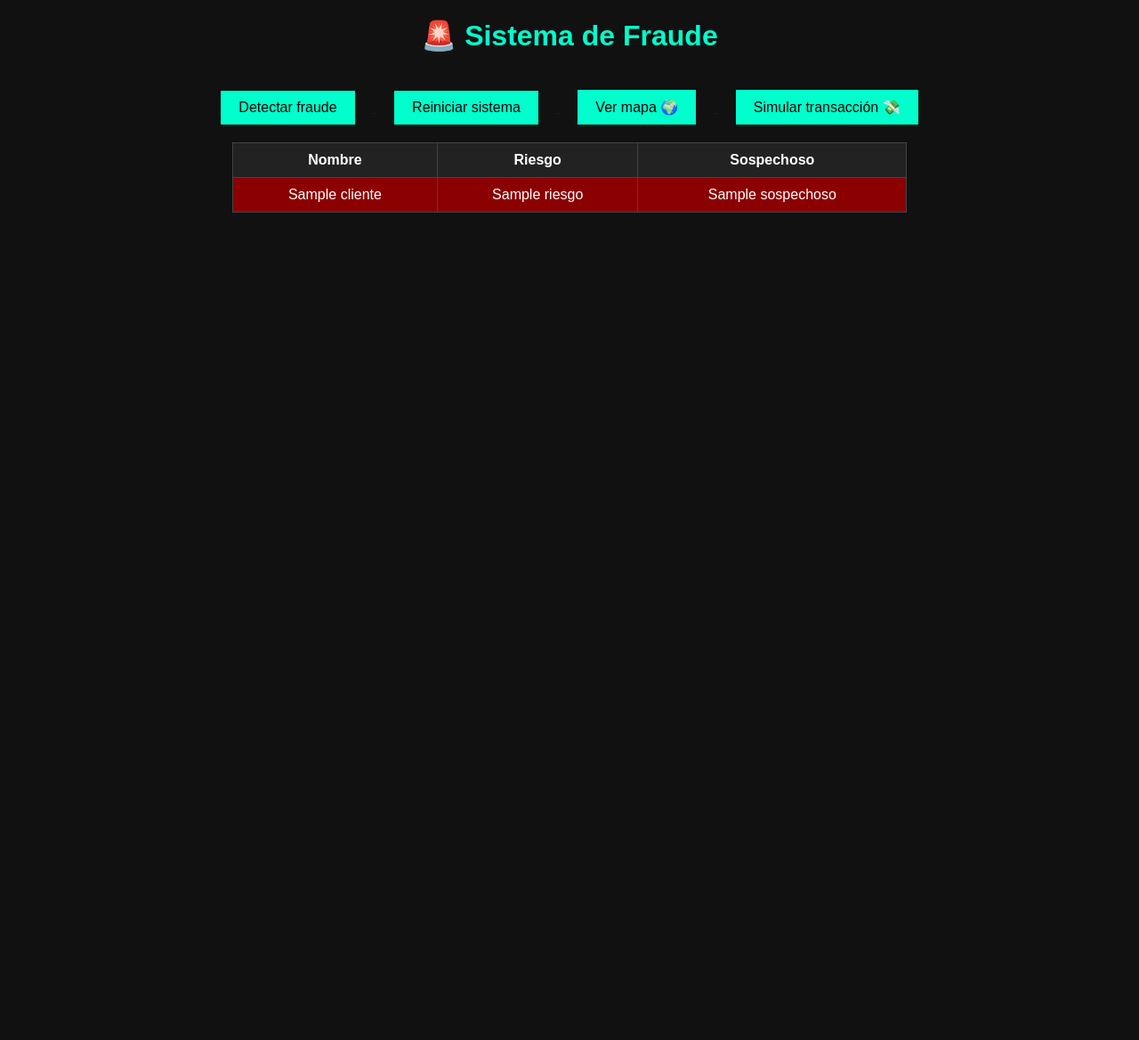
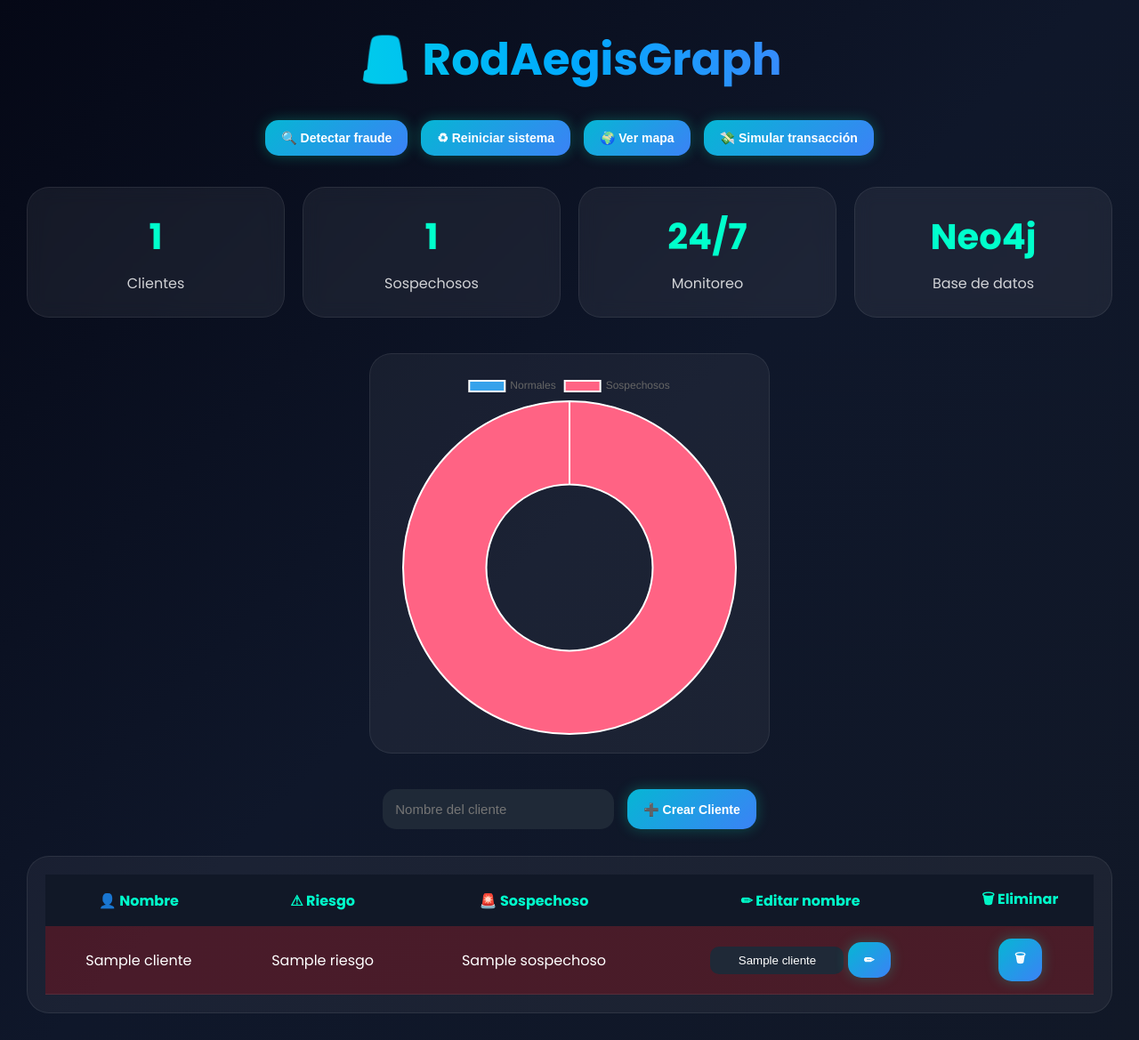
Before and after one commit to rods19240-stack/RodAegisGraph, a Flask app: template templates/index.html in a window 1280 px wide. Shown: the whole page at 89% size. Before the commit the page ends 239 px from the top, so only its background shows below. Run offline with Flask 3, Linux system fonts and the light colour scheme; the template is opened without the code that fills it: most values are stand-ins (such as "Sample title", 1, 10 or a date in 2020).

Commit message:
Actualizacion BD

```diff
--- a/templates/index.html
+++ b/templates/index.html
@@ -1,57 +1,522 @@
 <!DOCTYPE html>
-<html>
+<html lang="es">
 <head>
-    <title>RodAegisGraph</title>
+
+<meta charset="UTF-8">
+
+<meta name="viewport" content="width=device-width, initial-scale=1.0">
+
+<title>RodAegisGraph | Dashboard</title>
+
+<script src="https://cdn.jsdelivr.net/npm/chart.js"></script>
+
+<link rel="preconnect" href="https://fonts.googleapis.com">
+
+<link href="https://fonts.googleapis.com/css2?family=Poppins:wght@300;400;500;600;700&display=swap" rel="stylesheet">
+
 <style>
-        body { font-family: Arial; background: #111; color: white; text-align: center; }
-        h1 { color: #00ffcc; }
-        table { margin: auto; border-collapse: collapse; width: 60%; }
-        th, td { padding: 10px; border: 1px solid #444; }
-        th { background: #222; }
-        .sospechoso { background: #8b0000; } /* rojo */
-        button {
-            margin: 20px;
-            padding: 10px 20px;
-            font-size: 16px;
-            background: #00ffcc;
-            border: none;
-            cursor: pointer;
+
+*{
+    margin:0;
+    padding:0;
+    box-sizing:border-box;
 }
+
+body{
+
+    font-family:'Poppins',sans-serif;
+
+    background:
+    linear-gradient(
+    135deg,
+    #050816,
+    #0f172a,
+    #111827);
+
+    color:white;
+
+    min-height:100vh;
+
+    padding:30px;
+}
+
+/* TITULO */
+
+h1{
+
+    text-align:center;
+
+    font-size:50px;
+
+    margin-bottom:30px;
+
+    background:
+    linear-gradient(
+    90deg,
+    #00ffcc,
+    #00aaff,
+    #8b5cf6);
+
+    -webkit-background-clip:text;
+
+    -webkit-text-fill-color:transparent;
+}
+
+/* BOTONES */
+
+.botones{
+
+    display:flex;
+
+    justify-content:center;
+
+    flex-wrap:wrap;
+
+    gap:15px;
+
+    margin-bottom:35px;
+}
+
+button{
+
+    padding:12px 18px;
+
+    border:none;
+
+    border-radius:15px;
+
+    font-size:14px;
+
+    font-weight:600;
+
+    cursor:pointer;
+
+    color:white;
+
+    background:
+    linear-gradient(
+    135deg,
+    #06b6d4,
+    #3b82f6);
+
+    transition:0.3s;
+
+    box-shadow:
+    0 0 15px rgba(0,255,200,0.25);
+}
+
+button:hover{
+
+    transform:
+    translateY(-4px)
+    scale(1.05);
+}
+
+/* DASHBOARD */
+
+.dashboard{
+
+    display:grid;
+
+    grid-template-columns:
+    repeat(auto-fit,minmax(220px,1fr));
+
+    gap:20px;
+
+    margin-bottom:40px;
+}
+
+.card{
+
+    background:
+    rgba(255,255,255,0.06);
+
+    border-radius:25px;
+
+    padding:25px;
+
+    text-align:center;
+
+    border:1px solid rgba(255,255,255,0.08);
+
+    backdrop-filter:blur(10px);
+
+    transition:0.3s;
+}
+
+.card:hover{
+
+    transform:translateY(-6px);
+
+    box-shadow:
+    0 0 20px rgba(0,255,200,0.15);
+}
+
+.card h2{
+
+    font-size:40px;
+
+    color:#00ffcc;
+}
+
+.card p{
+
+    margin-top:10px;
+
+    opacity:0.8;
+}
+
+/* FORM */
+
+.form-crear{
+
+    margin-bottom:30px;
+
+    display:flex;
+
+    justify-content:center;
+}
+
+.form-crear form{
+
+    display:flex;
+
+    gap:15px;
+
+    flex-wrap:wrap;
+
+    justify-content:center;
+}
+
+.form-crear input{
+
+    padding:14px;
+
+    border:none;
+
+    border-radius:15px;
+
+    width:260px;
+
+    background:#1f2937;
+
+    color:white;
+
+    font-size:15px;
+}
+
+/* TABLA */
+
+.table-box{
+
+    overflow:auto;
+
+    border-radius:25px;
+
+    background:
+    rgba(255,255,255,0.05);
+
+    padding:20px;
+
+    border:1px solid rgba(255,255,255,0.08);
+}
+
+table{
+
+    width:100%;
+
+    border-collapse:collapse;
+}
+
+th{
+
+    background:#111827;
+
+    padding:15px;
+
+    color:#00ffcc;
+}
+
+td{
+
+    padding:14px;
+
+    text-align:center;
+
+    border-bottom:
+    1px solid rgba(255,255,255,0.08);
+}
+
+tr:hover{
+
+    background:
+    rgba(255,255,255,0.05);
+}
+
+.sospechoso{
+
+    background:
+    rgba(255,0,0,0.2);
+}
+
+/* INPUT TABLA */
+
+.input-riesgo{
+
+    width:150px;
+
+    padding:8px;
+
+    border:none;
+
+    border-radius:10px;
+
+    text-align:center;
+
+    background:#1f2937;
+
+    color:white;
+}
+
+/* GRAFICA */
+
+.grafica{
+
+    width:100%;
+
+    max-width:450px;
+
+    margin:auto;
+
+    margin-bottom:40px;
+
+    background:
+    rgba(255,255,255,0.05);
+
+    padding:20px;
+
+    border-radius:25px;
+
+    border:1px solid rgba(255,255,255,0.08);
+}
+
 </style>
+
 </head>
+
 <body>
 
-<h1>🚨 Sistema de Fraude</h1>
+<h1>
+🚨 RodAegisGraph
+</h1>
+
+<!-- BOTONES -->
+
+<div class="botones">
 
 <a href="/detectar">
-    <button>Detectar fraude</button>
-</a>
-<a href="/reiniciar">
-    <button>Reiniciar sistema</button>
-</a>
-<a href="/mapa">
-    <button>Ver mapa 🌍</button>
-</a>
-<a href="/simular">
-    <button>Simular transacción 💸</button>
+<button>
+🔍 Detectar fraude
+</button>
 </a>
 
+<a href="/reiniciar">
+<button>
+♻ Reiniciar sistema
+</button>
+</a>
+
+<a href="/mapa">
+<button>
+🌍 Ver mapa
+</button>
+</a>
+
+<a href="/simular">
+<button>
+💸 Simular transacción
+</button>
+</a>
+
+</div>
+
+<!-- DASHBOARD -->
+
+<div class="dashboard">
+
+<div class="card">
+<h2>{{ clientes|length }}</h2>
+<p>Clientes</p>
+</div>
+
+<div class="card">
+<h2>
+{{ clientes | selectattr('sospechoso') | list | length }}
+</h2>
+<p>Sospechosos</p>
+</div>
+
+<div class="card">
+<h2>24/7</h2>
+<p>Monitoreo</p>
+</div>
+
+<div class="card">
+<h2>Neo4j</h2>
+<p>Base de datos</p>
+</div>
+
+</div>
+
+<!-- GRAFICA -->
+
+<div class="grafica">
+
+<canvas id="graficaFraude"></canvas>
+
+</div>
+
+<!-- FORM CREAR -->
+
+<div class="form-crear">
+
+<form action="/crear" method="POST">
+
+<input
+type="text"
+name="nombre"
+placeholder="Nombre del cliente"
+required
+>
+
+<button type="submit">
+➕ Crear Cliente
+</button>
+
+</form>
+
+</div>
+
+<!-- TABLA -->
+
+<div class="table-box">
+
 <table>
+
 <tr>
-        <th>Nombre</th>
-        <th>Riesgo</th>
-        <th>Sospechoso</th>
+
+<th>👤 Nombre</th>
+
+<th>⚠ Riesgo</th>
+
+<th>🚨 Sospechoso</th>
+
+<th>✏ Editar nombre</th>
+
+<th>🗑 Eliminar</th>
+
 </tr>
 
 {% for c in clientes %}
+
 <tr class="{% if c.sospechoso %}sospechoso{% endif %}">
-        <td>{{ c.nombre }}</td>
-        <td>{{ c.riesgo }}</td>
-        <td>{{ c.sospechoso }}</td>
+
+<td>
+{{ c.nombre }}
+</td>
+
+<td>
+{{ c.riesgo }}
+</td>
+
+<td>
+{{ c.sospechoso }}
+</td>
+
+<td>
+
+<form action="/editar/{{ c.id }}" method="POST">
+
+<input
+class="input-riesgo"
+type="text"
+name="nombre"
+value="{{ c.nombre }}"
+>
+
+<button type="submit">
+✏
+</button>
+
+</form>
+
+</td>
+
+<td>
+
+<a href="/eliminar/{{ c.id }}">
+
+<button>
+🗑
+</button>
+
+</a>
+
+</td>
+
 </tr>
+
 {% endfor %}
 
 </table>
 
+</div>
+
+<script>
+
+const sospechosos = Number(
+"{{ clientes | selectattr('sospechoso') | list | length }}"
+);
+
+const normales = Number(
+"{{ clientes|length }}"
+) - sospechosos;
+
+const ctx =
+document.getElementById("graficaFraude");
+
+new Chart(ctx, {
+
+    type: "doughnut",
+
+    data: {
+
+        labels: [
+            "Normales",
+            "Sospechosos"
+        ],
+
+        datasets: [{
+
+            data: [
+                normales,
+                sospechosos
+            ],
+
+            borderWidth: 2
+
+        }]
+    },
+
+    options: {
+
+        responsive: true
+
+    }
+
+});
+
+</script>
+
 </body>
 </html>
```
Also changed, not shown: templates/mapa.html (+30 -35 lines). Lines whose indentation alone changed are shown as unchanged.
